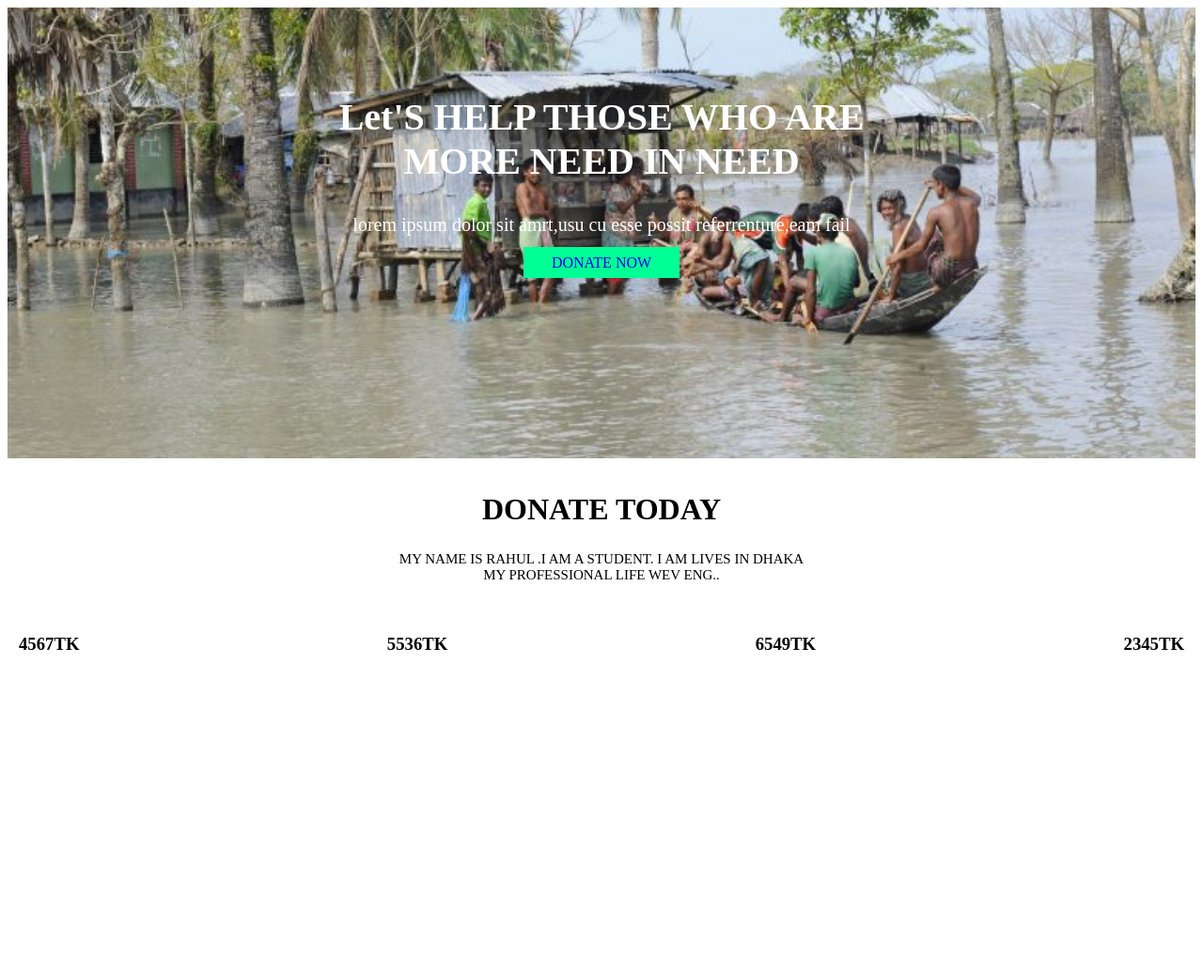
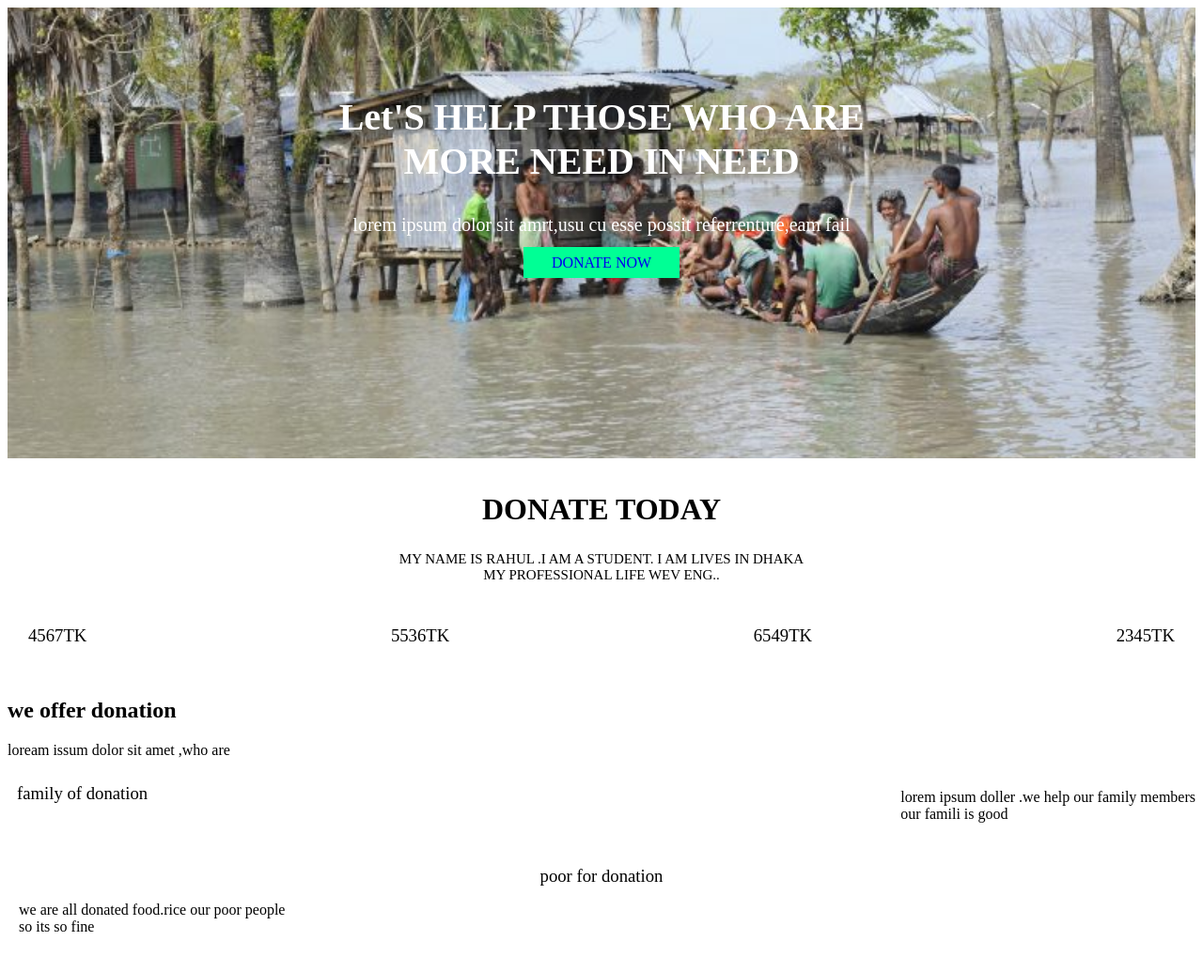
Before and after one commit to rahmanabdur1/my-third-project, a plain HTML site: page index.html in a window 1280 px wide. Shown: the whole page at 94% size. Before the commit the page ends 800 px from the top, so only its background shows below. Drawn offline with Linux system fonts and the light colour scheme.

Commit message:
course added

```diff
--- a/index.html
+++ b/index.html
@@ -42,6 +42,20 @@
 
 
     </section>
+    <section class="course">
+     <h1> we offer donation</h1>
+<p> loream issum dolor sit amet ,who are </p>
+<div class="row"
+<div class="course-col">
+    <h3>family of donation</h3>
+  <p>lorem ipsum doller .we help our family members<br>our famili is good</p>
+</div>
+<div class="course-col">
+    <h3> poor for donation</h3>
+    <p> we are all donated food.rice our poor people<br> so its so fine</p></div>
+
+</div>
+    </section>
 
 </body>
 </html>
--- a/style.css
+++ b/style.css
@@ -51,6 +51,24 @@ justify-content: space-between;
     box-sizing: border-box;
     transition: 03s;
 }
+
+.row{
+    margin-top:5px;
+    display: flex;
+    justify-content: space-between;
+}
+.course-col{
+    flex-basis:31px;
+    background: #fff;
+    border-radius: 10px;
+    margin-bottom: 5px;
+    padding: 20px 12px;
+    box-sizing: border-box;
+}
 h3{
-     text-align:center;
+    text-align: center;
+    font-weight: 500;
+    margin:10px;
 }
+
+}
```
